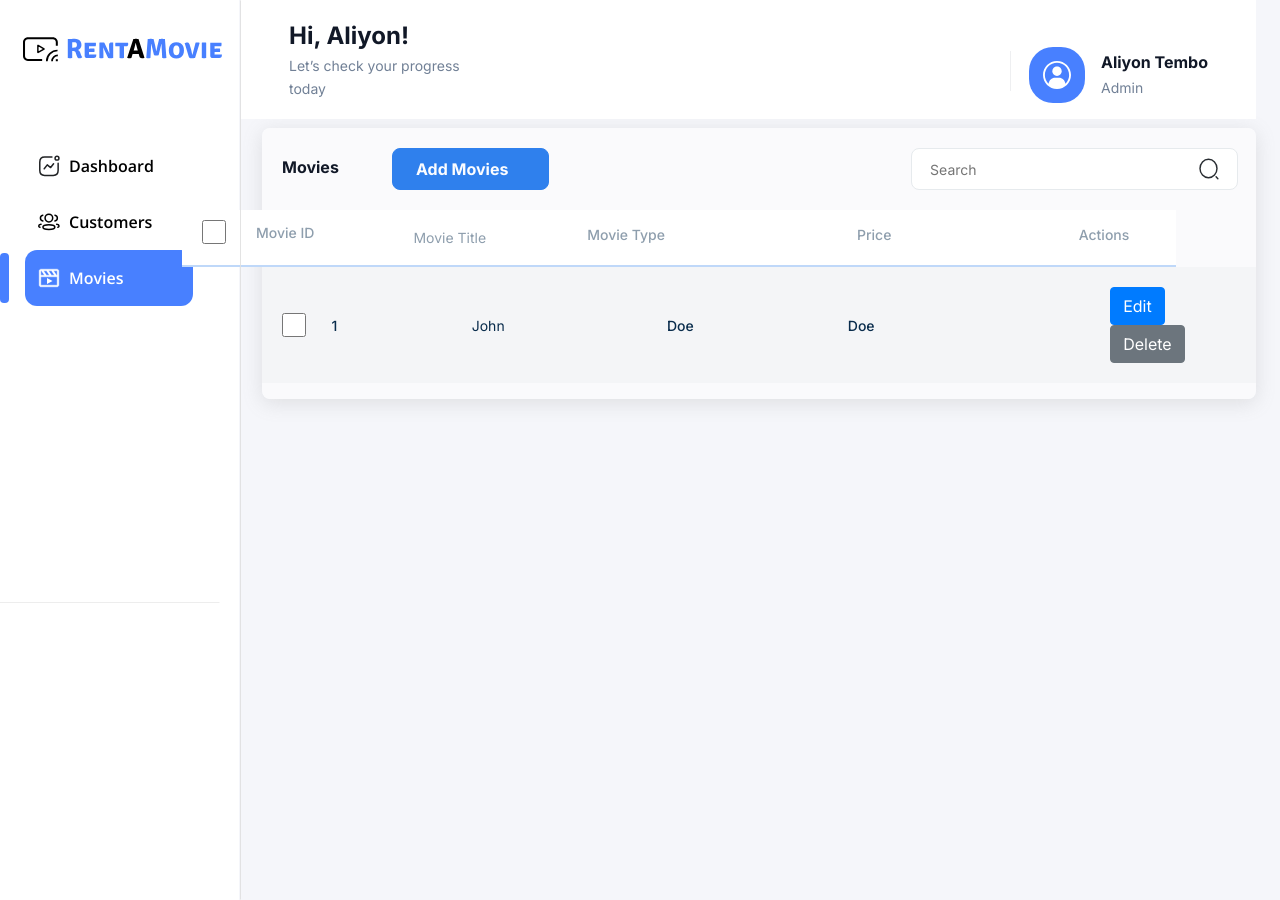
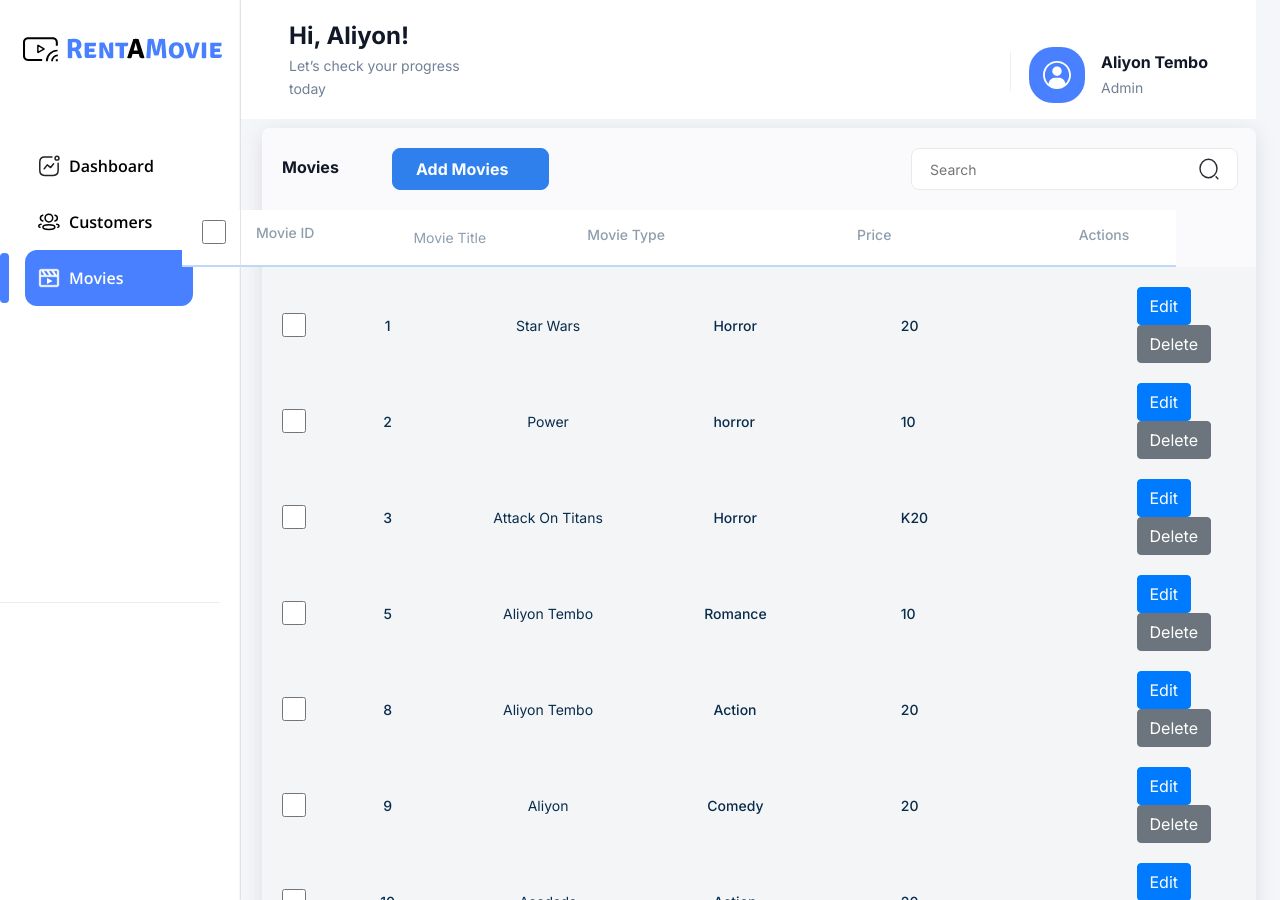
Before and after one commit to Aliyon-dev/Rent-A-Movie, a Django app: page /movies in a window 1280 px wide. Run offline with Django 5.2, Linux system fonts and the light colour scheme; data comes from the database, SQL or seed files in the repository; some libraries are stand-ins or nearby versions.

Commit message:
tiny updates

```diff
--- a/base/urls.py
+++ b/base/urls.py
@@ -1,5 +1,5 @@
 from django.urls import path
-from .views import home, login, customers, movies, add_customer, test, add_movie, get_genres
+from .views import home, login, customers, movies, add_customer, test, add_movie, get_genres, crud_movie
 
 urlpatterns = [
     path('', home, name="home"),
@@ -9,5 +9,7 @@ urlpatterns = [
     path('add_customer', add_customer, name="add_customer"),
     path('add_movie', add_movie, name="add_movie"),
     path('get_genres', get_genres, name="get_genres"),
+    path('get-movie/<int:key>', crud_movie, name="get-movie"),
+    path('get-movie/<str:key>', crud_movie, name="get-movie"),
     path('modal', test)
 ]
--- a/base/views.py
+++ b/base/views.py
@@ -6,9 +6,10 @@ from django.shortcuts import redirect
 from django.db import connection
 from .models import *
 from rest_framework.decorators import api_view
-from .serializers import genre_serializer
+from .serializers import genre_serializer, movie_serializer
 from django.http import JsonResponse
 from .models import Customer
+from rest_framework.response import Response
 
 # Create your views here.
 
@@ -46,44 +47,89 @@ def movies(request):
             """
         )
         rows = cursor.fetchall()
+        movie_list = {"movies": []}
+
         for row in rows:
-            print(row)
-
-    return render(request, 'movies.html')
+            movie = {
+                "id": row[0],
+                "title": row[1],
+                "type": row[2],
+                "price": row[3]
+            }
+            movie_list["movies"].append(movie)
+        #print(movie_list)
+    return render(request, 'movies.html', context=movie_list)
 
 
+@api_view(['GET', 'DELETE', 'PUT'])
+def crud_movie(request, key):
+
+    ### getting a specific movie ###
+    if request.method =='GET':
+        try:
+            movie = Movie.objects.get(pk=key)
+            print(movie)
+            serializer = movie_serializer(movie)
+            return Response(serializer.data)
+        except Exception as e:
+            print(e)
+            return JsonResponse({"error": "error"})
+
+    ### deleting a movie ###
+    elif request.method=='DELETE':
+        try:
+            movie = Movie.objects.get(pk=key)
+            movie.delete()
+            return JsonResponse({"message": f'Movie with title "{movie.title}" has been deleted successfully'})
+        except Exception as e:
+            error = str(e)
+            return JsonResponse({"error": error})
+
+    ### editing a movie ###
+    elif request.method == 'PUT':
+        try:
+            movie = Movie.objects.get(pk=key)
+            serializer = movie_serializer(data=request.data)
+            if serializer.is_valid():
+                serializer.save()
+                return JsonResponse({"message": "succesfully edited",})
+            else:
+                return JsonResponse({"message": "Unable to edit the movie"})
+        except Exception as e:
+            return JsonResponse({"message": str(e)})
+
 def add_customer(request):
+
     if request.method == 'POST':
+
         Fname = request.POST.get("Fname")
         Lname = request.POST.get("Lname")
         city = request.POST.get("city")
         state = request.POST.get("state")
         zip_code = request.POST.get("zipcode")
         phone_number = request.POST.get("phone")
-        email = request.POST.get("email")
 
-        #customer = Customer()
-        #customer.Fname = Fname
-        #customer.Lname = Lname
-        #customer.city = city
-        #customer.zip_code = int(zip_code)
-        #customer.phone = phone_number
-        #customer.state = state
-        #customer.save()
-        #customers = Customer.objects.all()
-        print(f'{Fname}, {Lname}, {city}, {state}, {zip_code}, {phone_number}, {email}')
+        customer = Customer()
+        customer.Fname = Fname
+        customer.Lname = Lname
+        customer.city = city
+        customer.zip_code = int(zip_code)
+        customer.phone = phone_number
+        customer.state = state
+        customer.save()
+        # customers = Customer.objects.all()
         with connection.cursor() as cursor:
            cursor.execute(
-               "INSERT INTO base_customer(Fname, Lname, city, state, zip_code, phone, email) VALUES (%s, %s, %s,%s, %s, %s,%s)",
-               [Fname,Lname,city,state, zip_code,phone_number,email ]
+               "INSERT INTO base_customer(id, Fname, Lname, city, state, zip_code, phone) VALUES (%s, %s, %s,%s, %s, %s,%s)",
+               [id, Fname, Lname,city, state, zip_code,phone_number ]
            )
-        return redirect('customers')
+        return redirect('customer')
+
         return render(request, 'add_customers.html',{'customers': customers})
+
     customers = Customer.objects.all()
-    return render(request, 'add_customers.html',{'customers':customers})
 
-
-
+    return render(request, 'add_customers.html',{'customrs':customers})
 
 def get_customers(request):
     with connection.cursor() as cursor:
@@ -100,12 +146,12 @@ def add_movie(request):
         price = request.POST.get("price")
         url = request.POST.get("thumbnail")
         print(f"Received title: {title}, type: {type}, price: {price} img: {url}")
-        #with connection.cursor() as cursor:
-        #    cursor.execute(
-        #        "INSERT INTO base_movie (title, type, price) VALUES (%s, %s, %s)",
-        #        [title, type, price]
-        #    )
-        #return redirect('movies')
+        with connection.cursor() as cursor:
+            cursor.execute(
+                "INSERT INTO base_movie (title, type, price) VALUES (%s, %s, %s)",
+                [title, type, price]
+            )
+        return redirect('movies')
     return render(request, 'movies.html')
 
 
--- a/templates/customers.html
+++ b/templates/customers.html
@@ -74,7 +74,7 @@
                       <div class="form-group row ">
                         <div class="col">
                           <label for="name">City</label>
-                          <input type="text" class="form-control" id="city" name="name" required>
+                          <input type="text" class="form-control" id="City" name="name" required>
                         </div>
 
                         <div class="col">
--- a/templates/movies.html
+++ b/templates/movies.html
@@ -304,44 +304,40 @@
             <!-- Table Rows end  -->
           </div>
 
+
+
+          {% for rows in movies %}
           <div class="tbody">
             <div class="row">
               <div class="id-header">
                   <input class="checkbox13" type="checkbox" />
-                  <div class="id-label" style="margin-left: -160px">
-                      <div class="id">1</div>
+                  <div class="id-label" style=" color: #000 left-align">
+                      <div class="id">{{ rows.id }}</div>
                   </div>
               </div>
-              <div class="name-header" style="margin-left: -140px">
+              <div class="name-header" style=" text-align:left background-color: #000">
                   <div class="name-label">
-                      <div class="name1">John</div>
+                      <div class="name1">{{ rows.title }}</div>
                   </div>
               </div>
 
-              <div class="header-cell" style="margin-left: -40px">
-                  <div class="contact">Doe</div>
+              <div class="header-cell" style="text-align:left">
+                  <div class="contact">{{ rows.type }}</div>
               </div>
 
-              <div class="header-cell" style="margin-left: -60px">
-                <div class="contact">Doe</div>
+              <div class="header-cell" style="text-align:left">
+                <div class="contact">{{ rows.price }}</div>
             </div>
-
-
-
-
               <div class="action-header">
                   <div class="actions" style="margin-left:100px">
                       <button class="btn btn-primary">Edit</button>
                      <button class="btn btn-secondary">Delete</button>
                   </div>
-
-
               </div>
           </div>
 
-
-
-          </div>
+</div>
+{% endfor %}
 
 
 
@@ -550,7 +546,8 @@
                     'csrfmiddlewaretoken': '{{ csrf_token }}'
                 },
                 success: function(response){
-                    $('#formResponse').text(response.message);
+                    window.alert("Movie added successfuly");
+                    $('#formResponse').text('Movie successfuly added');
                     $('#contactForm')[0].reset();
                 },
                 error: function(response){
```
Also changed, not shown: base/models.py (+2 -7 lines), base/serializers.py (+6 -1 lines), base/migrations/0005_customer_city.py (added), base/migrations/0005_customer_city_customer_email_movie_img_url_and_more.py (deleted), base/migrations/0006_remove_customer_street_address.py (deleted), db.sqlite3.
